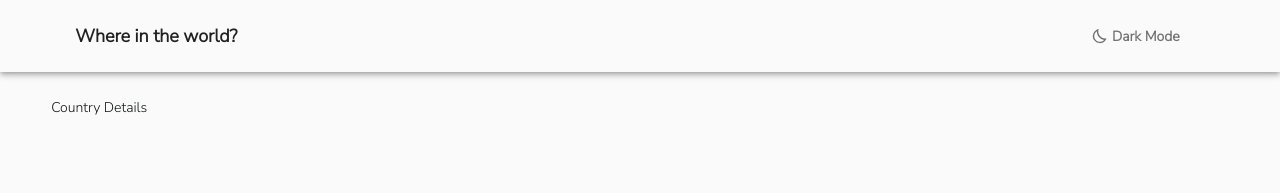
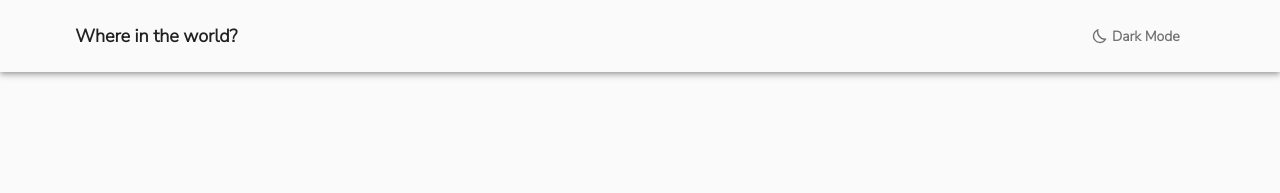
Before and after one commit to SushilSubedi/rest-countries-api-with-color, a React (Create React App) app: page /Country in a window 1280 px wide. Shown: the top 193 px of the page. Built offline with nearby package versions, Linux system fonts and the light colour scheme.

Commit message:
dark mode compeleted

```diff
--- a/src/App.js
+++ b/src/App.js
@@ -1,8 +1,9 @@
 import React,{ useState } from 'react';
-import { Box,CssBaseline } from '@material-ui/core';
+import { CssBaseline } from '@material-ui/core';
 import Routers from './Router/Router';
 import { MuiThemeProvider,createMuiTheme } from '@material-ui/core/styles';
 import ThemeContext from './ContextAPI/ThemeContextAPI/ThemeContext';
+import NavigationBar from './components/NavigationBar/NavigationBar';
 
 const App = () => {
   const [theme,setTheme] = useState(false);
@@ -49,15 +50,13 @@ const App = () => {
     }
   })
 
-  console.log("s",theme);
-
   return(
     <ThemeContext.Provider value={value}>
       <MuiThemeProvider theme= {!theme ? lightTheme : darkTheme}>
         <CssBaseline/>
-        <Box>
+        <NavigationBar>
           <Routers/>
-        </Box>
+        </NavigationBar>
       </MuiThemeProvider>
     </ThemeContext.Provider>
   )
--- a/src/Router/Router.js
+++ b/src/Router/Router.js
@@ -1,15 +1,11 @@
 import React from 'react';
 import { BrowserRouter as Router, Switch, Route, Redirect  } from 'react-router-dom'
 import Home from '../components/Home/Home';
-import NavigationBar from '../components/NavigationBar/NavigationBar';
 import CountryDetail from '../components/CountryDetail/CountryDetail';
 
 const Routers = () => {
     return(
         <Router>
-            <div>
-                <NavigationBar/>
-            </div>
             <Switch>
                 <Route path="/" exact component={Home}/>
                 <Route path="/Country" exact component={CountryDetail}/>
--- a/src/components/CountryCardlist/CountryCard/CountryCard.js
+++ b/src/components/CountryCardlist/CountryCard/CountryCard.js
@@ -1,4 +1,5 @@
 import React from 'react';
+import { useHistory } from 'react-router-dom';
 import {
     makeStyles,
     createStyles,
@@ -8,11 +9,18 @@ import {
     CardContent,
     Typography
  } from '@material-ui/core';
+// import CountryDetail from '../../CountryDetail/CountryDetail';
 
 const CountryCard = () => {
     const classes = useStyles();
+    const history = useHistory();
+
+    const CountryDetailHandler = () => {
+        history.push('/Country')
+    }
+
     return (
-        <Card className={classes.root}>
+        <Card className={classes.root} onClick={CountryDetailHandler}>
         <CardActionArea>
           <CardMedia
             className={classes.media}
--- a/src/components/CountryDetail/CountryDetail.js
+++ b/src/components/CountryDetail/CountryDetail.js
@@ -1,12 +1,15 @@
-import React from 'react';
+import React,{ useContext } from 'react';
 import { makeStyles,createStyles } from '@material-ui/core';
-// import ThemeContext from '../../ContextAPI/ThemeContextAPI/ThemeContext'
+import ThemeContext from '../../ContextAPI/ThemeContextAPI/ThemeContext'
 
 const CountryDetail = () => {
     const classes = useStyles();
+    const { theme } = useContext(ThemeContext);
+    console.log(theme)
+
     return(
         <div className={classes.root}>
-                Country Details
+
         </div>
     )
 }
--- a/src/components/NavigationBar/NavigationBar.js
+++ b/src/components/NavigationBar/NavigationBar.js
@@ -8,7 +8,7 @@ import Brightness2SharpIcon from "@material-ui/icons/Brightness2Sharp";
 import Brightness2OutlinedIcon from "@material-ui/icons/Brightness2Outlined";
 import ThemeContext from '../../ContextAPI/ThemeContextAPI/ThemeContext';
 
-const NavigationBar = () =>{
+const NavigationBar = (props) =>{
     const classes = useStyles();
     const [darkMode, setDarkMode] = useState(false);
     const { theme,setTheme } = useContext(ThemeContext);
@@ -51,6 +51,7 @@ const NavigationBar = () =>{
                 </div>
             </Toolbar>
             </AppBar>
+            {props.children}
       </div>
     )
 }
```
